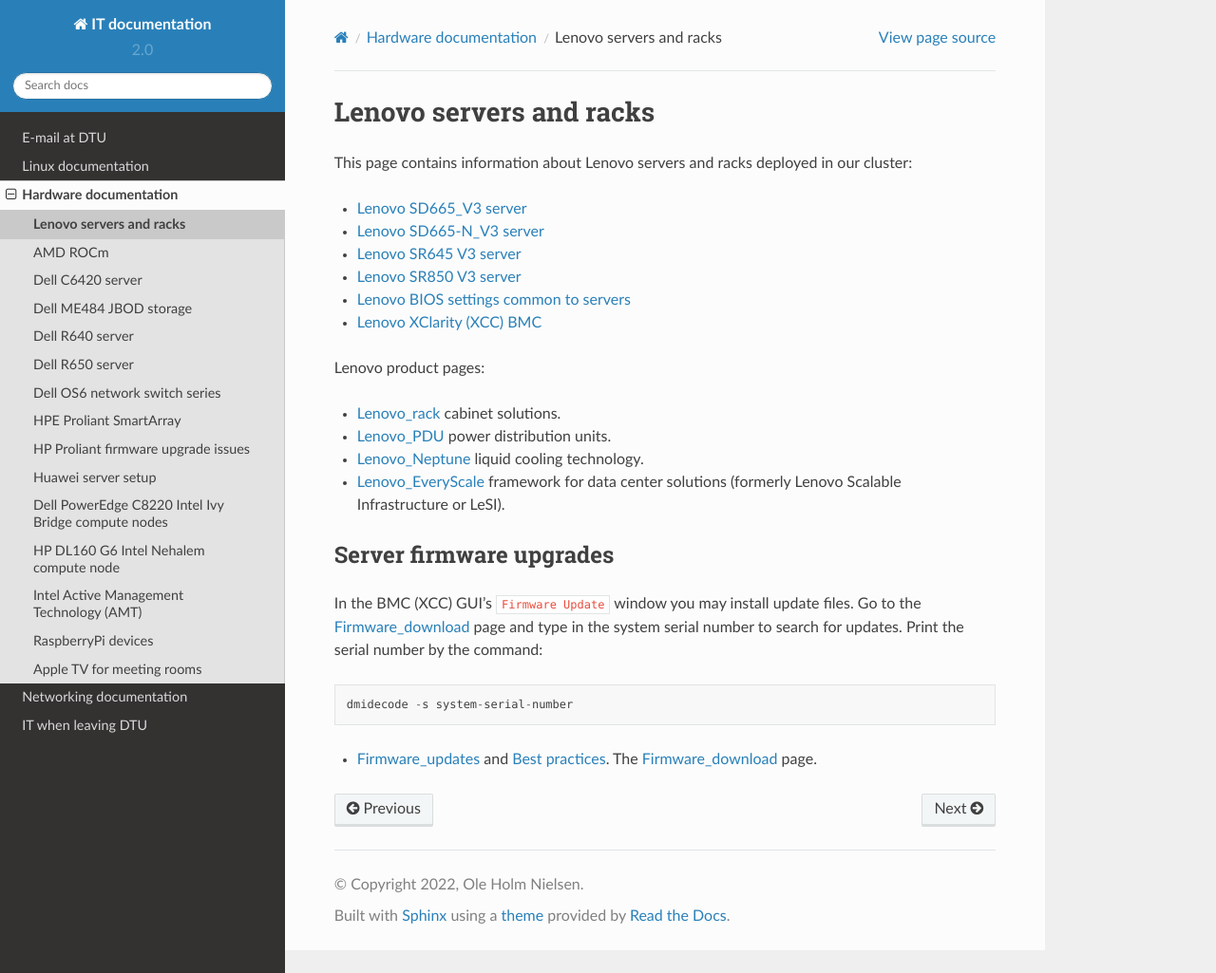
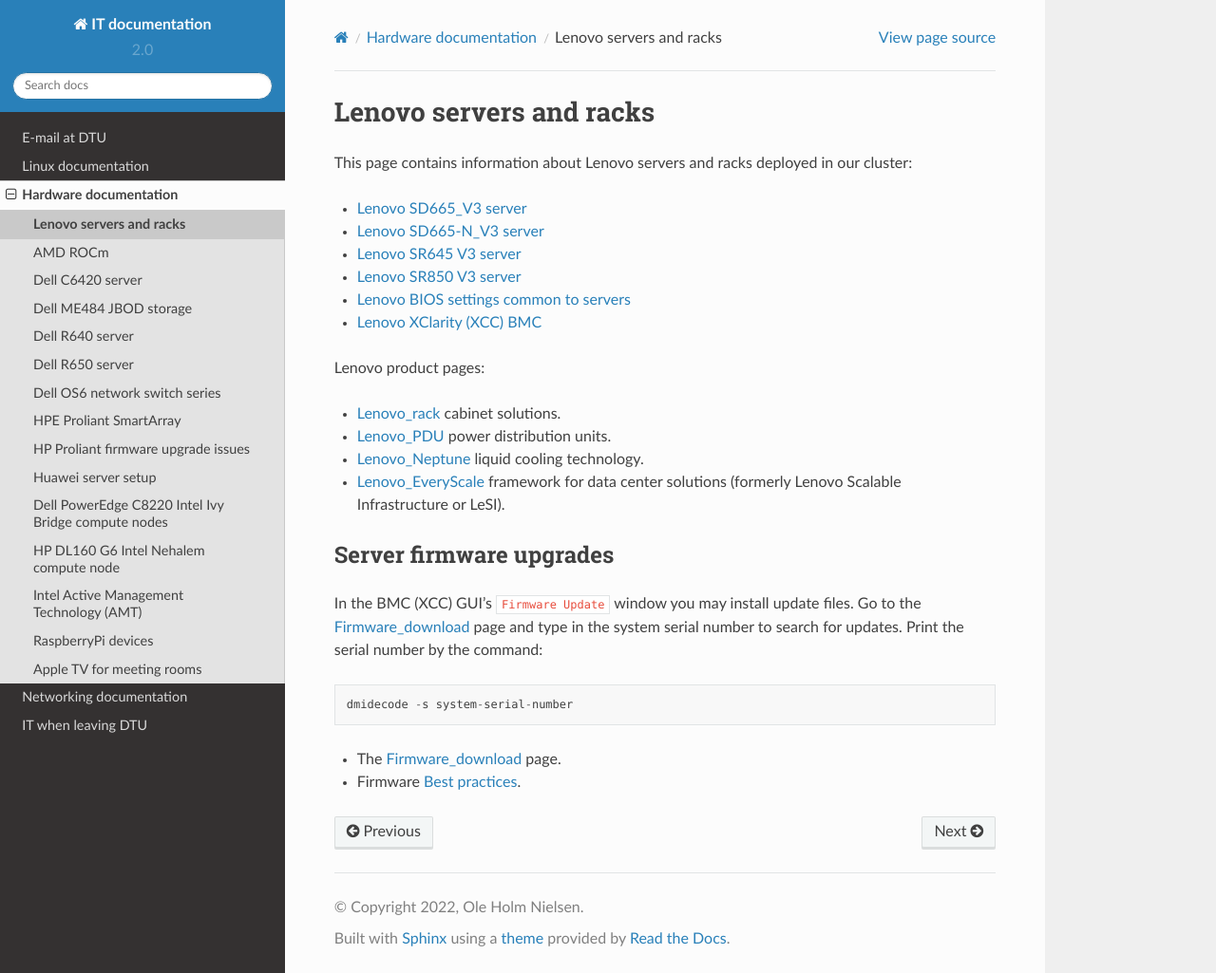
Before and after one commit to OleHolmNielsen/ITwiki, a Sphinx documentation site: the page built from docs/Lenovo_servers_and_racks.rst, in a window 1280 px wide and 1025 px high. Shown: the whole window at 95% size. Built offline with Sphinx 7.4.7 and the Read the Docs theme 2.0.0, drawn with Linux system fonts in a browser that asks for light colours.

Commit message:
Firmware links

```diff
--- a/docs/Lenovo_servers_and_racks.rst
+++ b/docs/Lenovo_servers_and_racks.rst
@@ -35,9 +35,7 @@
 
   dmidecode -s system-serial-number
 
-* Firmware_updates_
-  and `Best practices <https://lenovopress.lenovo.com/lp0656-lenovo-thinksystem-firmware-and-driver-update-best-practices>`_.
-  The Firmware_download_ page.
+* The Firmware_download_ page.
+* Firmware `Best practices <https://lenovopress.lenovo.com/lp0656-lenovo-thinksystem-firmware-and-driver-update-best-practices>`_.
 
-.. _Firmware_updates: https://pubs.lenovo.com/sr645/maintenance_manual_firmware_updates
-.. _Firmware_download: https://datacentersupport.lenovo.com/us/en/products/servers/thinksystem/sr645v3/7d9c/downloads/driver-list/
+.. _Firmware_download: https://datacentersupport.lenovo.com/us/en
```
